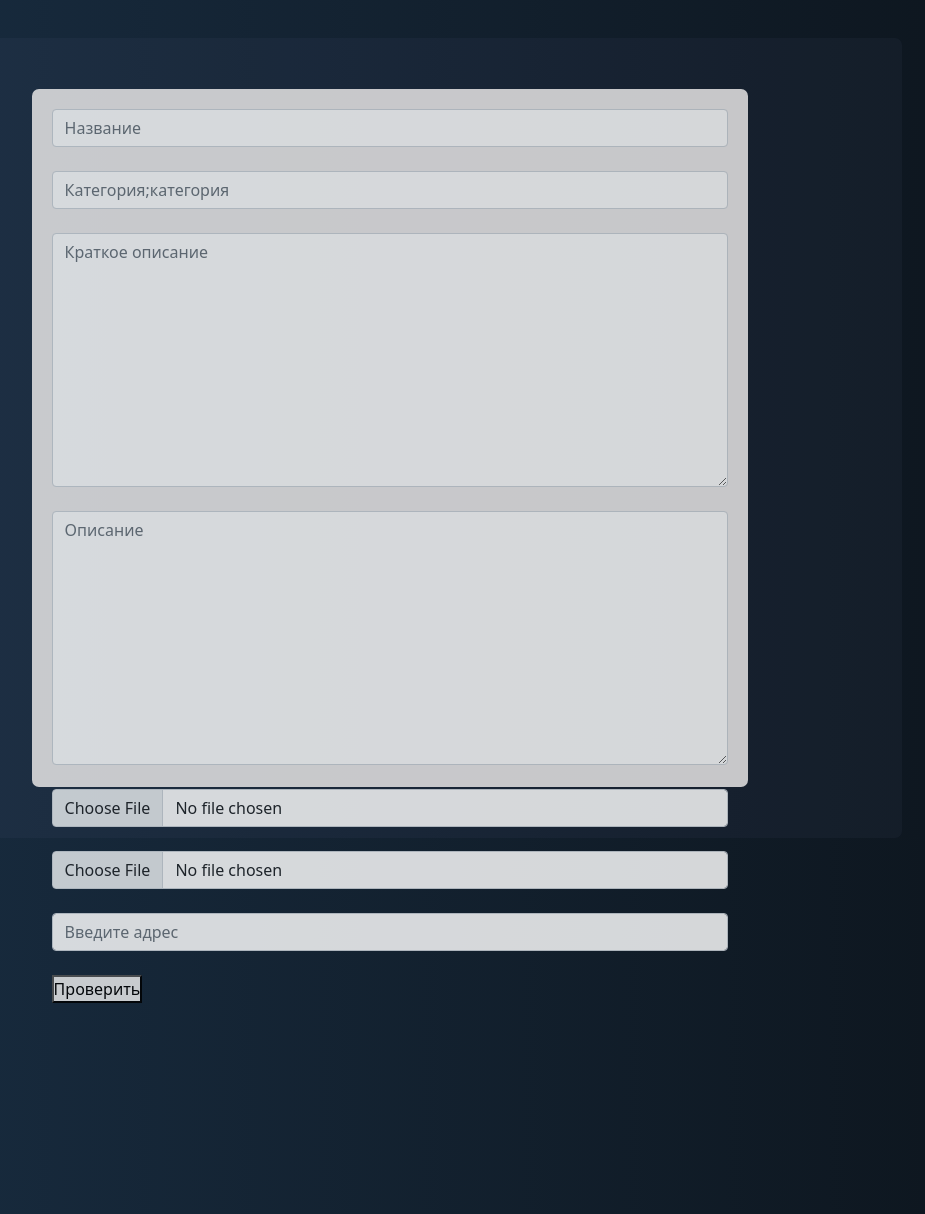
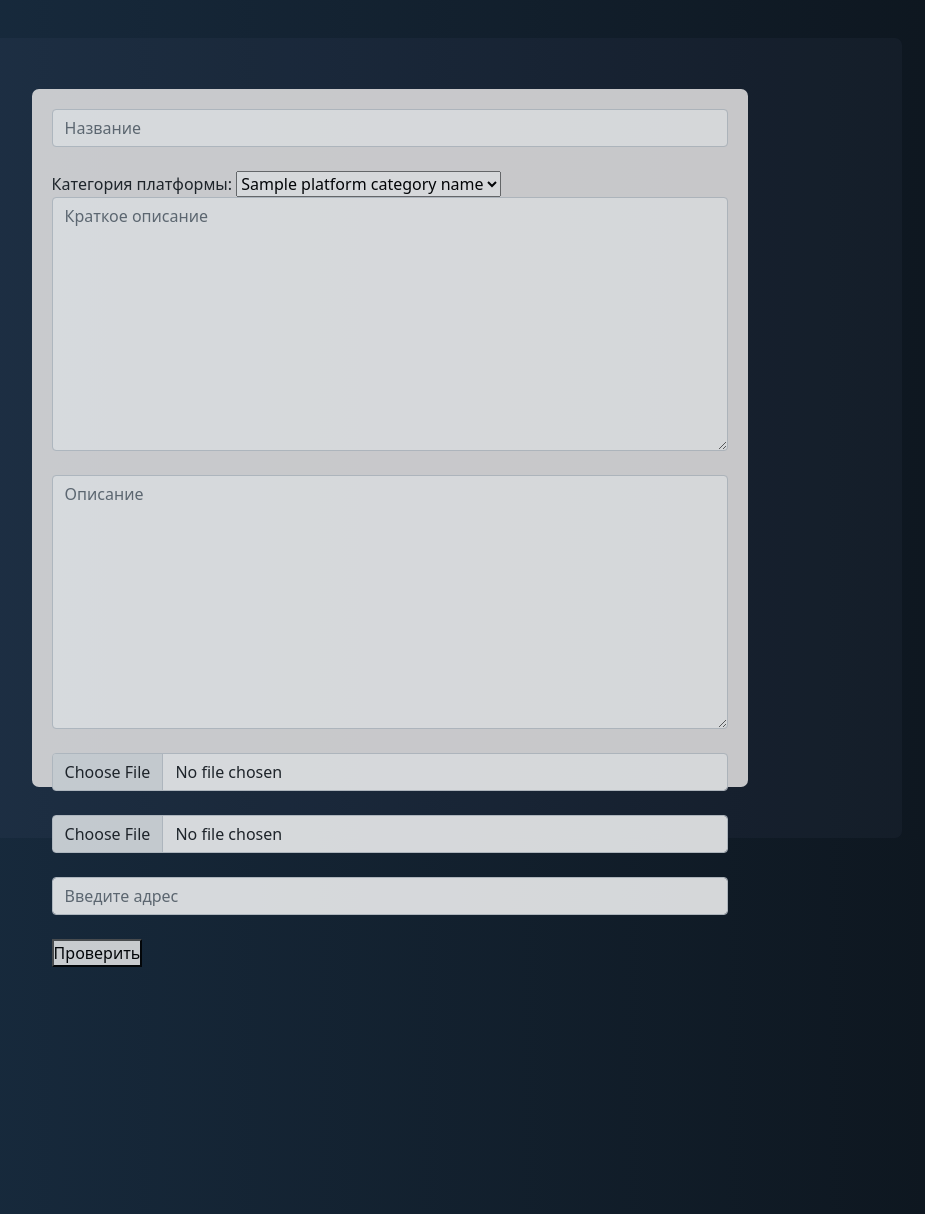
Before and after one commit to dffTu/hackathon_aki, a Django app: template hackathon_aki/platforms/templates/platforms/create_platform.html in a window 1280 px wide. Shown: the part 109-1323 px from the top of the page, without its empty margins (250-1175 px from the left). Run offline with Django 3.2, Linux system fonts and the light colour scheme; tables that the repository leaves empty hold one stand-in row (values such as "Sample post"); the template is opened without the code that fills it: values that come from a table or form of the project are taken from there, most other values are stand-ins (such as "Sample title", 1, 10 or a date in 2020); some libraries are stand-ins or nearby versions.

Commit message:
Fixed category choosing form

```diff
--- a/hackathon_aki/organizers/views.py
+++ b/hackathon_aki/organizers/views.py
@@ -3,6 +3,7 @@ from main.models import PlatformAttachment
 from platforms.models import Platform
 from platforms.forms import PlatformCreatingForm, PlatformFileAttachingForm
 from .forms import FreeSlotAddingForm
+from utils import platform_categories
 from login_registrate_utils import process_post_forms_requests
 
 
@@ -42,6 +43,7 @@ def create_platform(request, data):
         is_valid = creating_form.validate(errors) and is_valid
         if is_valid and attachment_form.is_valid():
             platform = creating_form.save(commit=False)
+            platform.categories = request.POST['platform_category']
             platform.organizer = request.user.organizer
             platform.rating = 5
             platform.address = {
@@ -57,6 +59,7 @@ def create_platform(request, data):
             return redirect('show_organizer_platforms')
 
     data['errors'] = errors
+    data['platform_categories'] = platform_categories['platform-type']['filters']
     data['creating_form'] = PlatformCreatingForm()
     data['attachment_form'] = PlatformFileAttachingForm()
 
--- a/hackathon_aki/platforms/forms.py
+++ b/hackathon_aki/platforms/forms.py
@@ -28,7 +28,7 @@ class PlatformFileAttachingForm(forms.Form):
 
 
 class PlatformCreatingForm(forms.ModelForm):
-    required_fields = ['name', 'categories', 'short_description']
+    required_fields = ['name', 'short_description']
     length_validation_fields = ['name', 'short_description', 'description']
     charset_validation_fields = ['name', 'short_description', 'description']
 
@@ -40,7 +40,7 @@ class PlatformCreatingForm(forms.ModelForm):
 
     class Meta:
         model = Platform
-        fields = ['name', 'short_description', 'categories', 'description', 'agreement']
+        fields = ['name', 'short_description', 'description', 'agreement']
 
         widgets = {
             'name': forms.TextInput(attrs={
@@ -54,10 +54,6 @@ class PlatformCreatingForm(forms.ModelForm):
             'description': forms.Textarea(attrs={
                 'class': 'form-control',
                 'placeholder': 'Описание',
-            }),
-            'categories': forms.TextInput(attrs={
-                'class': 'form-control',
-                'placeholder': 'Категория;категория',
             }),
             'agreement': forms.ClearableFileInput(attrs={
                 'class': 'form-control',
--- a/hackathon_aki/platforms/templates/platforms/create_platform.html
+++ b/hackathon_aki/platforms/templates/platforms/create_platform.html
@@ -1,6 +1,7 @@
 {% extends 'main/html_template.html' %}
 
 {% load static %}
+{% load jinja_filters %}
 
 {% block title %}Создание площадки{% endblock %}
 
@@ -23,8 +24,12 @@
                 {{ creating_form.name }}
                 <span class="text-white">{{ errors.name }}</span> <br>
 
-                {{ creating_form.categories }}
-                <span class="text-white">{{ errors.categories }}</span> <br>
+                <label for="platform_category_select">Категория платформы: </label>
+                <select name="platform_category" id="platform_category_select">
+                    {% for category in platform_categories %}
+                        <option value='{{ category|key:0 }}'>{{ category|key:1 }}</option>
+                    {% endfor %}
+                </select>
 
                 {{ creating_form.short_description }}
                 <span class="text-white">{{ errors.short_description }}</span> <br>
```
